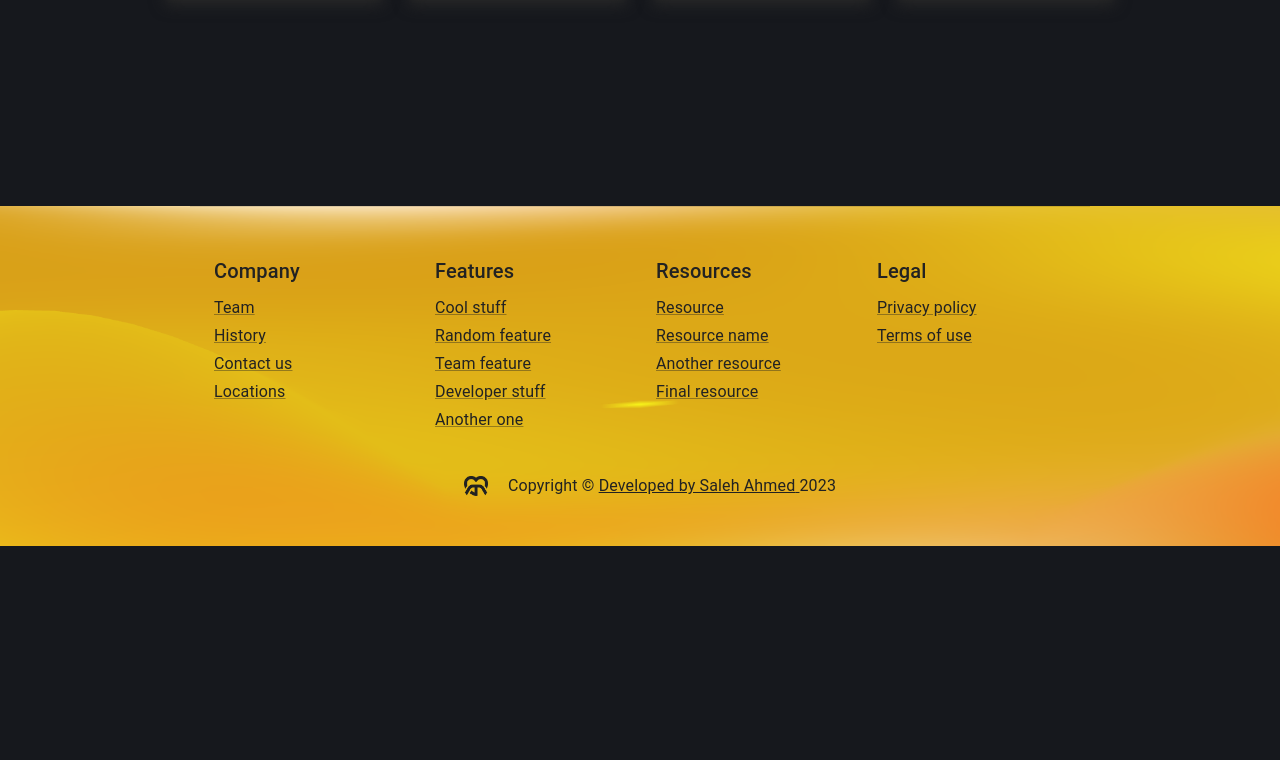
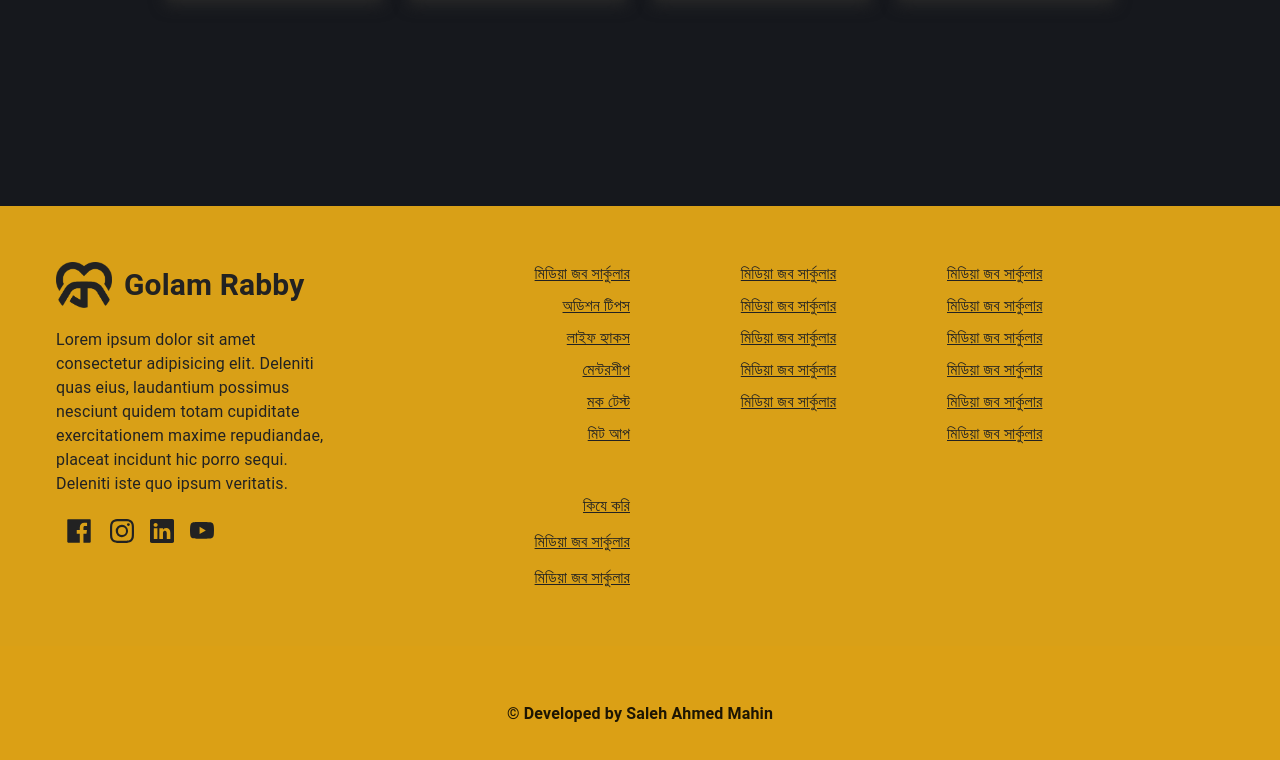
Before and after one commit to SalehAhmed19/GolamRabbi-SSOMOY_TV, a React (Vite) app: page /blogs/blog-1 in a window 1280 px wide. Shown: the part 2685-3445 px from the top of the page. Before the commit the page ends 3231 px from the top, so only its background shows below. Built offline with nearby package versions, Linux system fonts and the light colour scheme.

Commit message:
testimonials redesigned

```diff
--- a/src/Components/Isolated/BookSection.jsx
+++ b/src/Components/Isolated/BookSection.jsx
@@ -31,13 +31,13 @@ function BookSection() {
         <Swiper
           effect={"coverflow"}
           grabCursor={true}
-          centeredSlides={false}
+          centeredSlides={true}
           slidesPerView={"auto"}
           coverflowEffect={{
             rotate: 50,
             stretch: 0,
             depth: 100,
-            modifier: 1,
+            modifier: 4,
             slideShadows: true,
           }}
           // pagination={true}
--- a/src/Components/Isolated/Testimonals.jsx
+++ b/src/Components/Isolated/Testimonals.jsx
@@ -1,5 +1,7 @@
 import React from "react";
-import { Fade } from "react-reveal";
+import { Fade, Zoom } from "react-reveal";
+import { CgUserlane } from "react-icons/cg";
+import { FaQuoteRight, FaUserAlt } from "react-icons/fa";
 
 function Testimonals() {
   const data = [
@@ -26,31 +28,52 @@ function Testimonals() {
           টেস্টিমনিয়ালস
         </h1>
       </Fade>
-      <div className="flex flex-col lg:flex-row mx-auto gap-2 group">
+
+      <Zoom>
+        <div className="grid grid-cols-1 lg:grid-cols-3 gap-5">
           {data.map((d, idx) => (
+            <div key={idx} className="relative text-basic rounded-md">
               <div
-            key={idx}
-            className="bg-white/10 w-full group-hover:blur-sm hover:!blur-none group-hover:scale-[0.85] hover:!scale-100 duration-500 cursor-pointer p-8 rounded-md text-base lg:mx-5"
-          >
-            <img
-              className="rounded-full h-20 mx-auto"
-              src="https://images.unsplash.com/photo-1633332755192-727a05c4013d?ixlib=rb-4.0.3&ixid=MnwxMjA3fDB8MHxwaG90by1wYWdlfHx8fGVufDB8fHx8&auto=format&fit=crop&w=2080&q=80"
-              alt=""
-            />
-            <h4 className="uppercase text-xl font-bold text-center text-primary">
+                id="particles-js"
+                className="absolute inset-0 rounded-md"
+              ></div>
+              <div className="absolute inset-0 bg-gradient-to-br from-gray-700 to-gray-900 opacity-50 rounded-md"></div>
+              <div className="absolute inset-0 backdrop-blur-lg backdrop-filter bg-opacity-75"></div>
+              <div className="relative z-10 p-10 rounded-md">
+                <FaQuoteRight className="absolute top-6 right-2 text-[100px] opacity-5" />
+                <FaUserAlt className="mb-2 mx-auto text-3xl text-basic" />
+                <h3 className="text-xl font-bold mb-3 text-primary text-center">
                   {d.name}
-            </h4>
-            <p className="text-sm leading-7 my-3 text-basic text-basic">
-              {d.review}
-            </p>
-            {/* <button className="bg-primary py-2.5 px-8 rounded-full mx-auto block">
-              Get in Touch
-            </button> */}
+                </h3>
+                <p>{d.review}</p>
+              </div>
             </div>
           ))}
         </div>
+      </Zoom>
     </div>
   );
 }
 
 export default Testimonals;
+// {data.map((d, idx) => (
+//   <div
+//     key={idx}
+//     className="bg-white/10 w-full group-hover:blur-sm hover:!blur-none group-hover:scale-[0.85] hover:!scale-100 duration-500 cursor-pointer p-8 rounded-md text-base lg:mx-5"
+//   >
+//     <img
+//       className="rounded-full h-20 mx-auto"
+//       src="https://images.unsplash.com/photo-1633332755192-727a05c4013d?ixlib=rb-4.0.3&ixid=MnwxMjA3fDB8MHxwaG90by1wYWdlfHx8fGVufDB8fHx8&auto=format&fit=crop&w=2080&q=80"
+//       alt=""
+//     />
+//     <h4 className="uppercase text-xl font-bold text-center text-primary">
+//       {d.name}
+//     </h4>
+//     <p className="text-sm leading-7 my-3 text-basic text-basic">
+//       {d.review}
+//     </p>
+//     {/* <button className="bg-primary py-2.5 px-8 rounded-full mx-auto block">
+//       Get in Touch
+//     </button> */}
+//   </div>
+// ))}
--- a/src/Components/Shared/Footer.jsx
+++ b/src/Components/Shared/Footer.jsx
@@ -1,16 +1,3 @@
-// import React from "react";
-
-// function Footer() {
-//   return (
-//     <div className="bg-primary p-10">
-//       <p className="text-[#222] text-center font-bold">
-//         &copy; 2023. Developed by Saleh Ahmed Mahin
-//       </p>
-//     </div>
-//   );
-// }
-
-// export default Footer;
 import React from "react";
 import bg from "../../assets/footer/mesh-757.png";
 import { Grid, Link, Typography } from "@mui/material";
@@ -18,6 +5,8 @@ import { Container } from "@mui/system";
 import Fade from "react-reveal/Fade";
 import "../../Styles/Footer.css";
 import logo from "../../assets/logo/footer-logo.png";
+import { BsInstagram, BsLinkedin, BsYoutube } from "react-icons/bs";
+import { AiFillFacebook } from "react-icons/ai";
 
 const Footer = () => {
   function Copyright(props) {
@@ -67,14 +56,14 @@ const Footer = () => {
   return (
     <Fade up>
       <div
-        style={{
-          background: `url(${bg})`,
-          backgroundSize: "cover",
-          backgroundRepeat: "no-repeat",
-        }}
-        className="bg-footer relative w-full"
+        // style={{
+        //   background: `url(${bg})`,
+        //   backgroundSize: "cover",
+        //   backgroundRepeat: "no-repeat",
+        // }}
+        className=" text-[#222222] bg-[#D9A017] relative w-full lg:px-14 px-5 py-14 grid grid-cols-2 lg:grid-cols-4 gap-5"
       >
-        <Container
+        {/* <Container
           maxWidth="md"
           component="footer"
           sx={{
@@ -106,8 +95,119 @@ const Footer = () => {
             ))}
           </Grid>
           <Copyright sx={{ mt: 5, color: "#fff" }} />
-        </Container>
+        </Container> */}
         {/* End footer */}
+        <div>
+          <div className="flex items-center">
+            <img className="w-14 mr-3" src={logo} alt="" />
+            <h2 className="font-bold text-3xl">Golam Rabby</h2>
+          </div>
+          <p className="my-5">
+            Lorem ipsum dolor sit amet consectetur adipisicing elit. Deleniti
+            quas eius, laudantium possimus nesciunt quidem totam cupiditate
+            exercitationem maxime repudiandae, placeat incidunt hic porro sequi.
+            Deleniti iste quo ipsum veritatis.
+          </p>
+          <div className="flex items-center text-[#222] text-2xl">
+            <a
+              target="_blank"
+              href="https://www.facebook.com/golam.rabby.739326"
+              className="px-2 cursor-pointer duration-500 text-3xl"
+            >
+              <AiFillFacebook />
+            </a>
+            <a
+              href="https://www.instagram.com/golam.rabby.739326"
+              target="_blank"
+              className="px-2 cursor-pointer duration-500"
+            >
+              <BsInstagram />
+            </a>
+            <a
+              href="https://www.linkedin.com/in/golam-rabby/"
+              target="_blank"
+              className="px-2 cursor-pointer duration-500"
+            >
+              <BsLinkedin />
+            </a>
+            <div className="px-2 cursor-pointer duration-500">
+              <BsYoutube />
+            </div>
+          </div>
+        </div>
+        <div className="flex flex-col lg:items-end gap-2">
+          <a className="underline" href="#">
+            মিডিয়া জব সার্কুলার
+          </a>
+          <a className="underline" href="#">
+            অডিশন টিপস
+          </a>
+          <a className="underline" href="#">
+            লাইফ হ্যাকস
+          </a>
+          <a className="underline" href="#">
+            মেন্টরশীপ
+          </a>
+          <a className="underline" href="#">
+            মক টেস্ট
+          </a>
+          <a className="underline" href="#">
+            মিট আপ
+          </a>
+          <div className="flex flex-col lg:items-end gap-3 mt-10">
+            <a className="underline" href="#">
+              কিযে করি
+            </a>
+            <a className="underline" href="#">
+              মিডিয়া জব সার্কুলার
+            </a>
+            <a className="underline" href="#">
+              মিডিয়া জব সার্কুলার
+            </a>
+          </div>
+        </div>
+        <div className="flex flex-col lg:items-center gap-2">
+          <a className="underline" href="#">
+            মিডিয়া জব সার্কুলার
+          </a>
+          <a className="underline" href="#">
+            মিডিয়া জব সার্কুলার
+          </a>
+          <a className="underline" href="#">
+            মিডিয়া জব সার্কুলার
+          </a>
+          <a className="underline" href="#">
+            মিডিয়া জব সার্কুলার
+          </a>
+          <a className="underline" href="#">
+            মিডিয়া জব সার্কুলার
+          </a>
+        </div>
+        <div className="flex flex-col lg:items-start gap-2">
+          <a className="underline" href="#">
+            মিডিয়া জব সার্কুলার
+          </a>
+          <a className="underline" href="#">
+            মিডিয়া জব সার্কুলার
+          </a>
+          <a className="underline" href="#">
+            মিডিয়া জব সার্কুলার
+          </a>
+          <a className="underline" href="#">
+            মিডিয়া জব সার্কুলার
+          </a>
+          <a className="underline" href="#">
+            মিডিয়া জব সার্কুলার
+          </a>
+          <a className="underline" href="#">
+            মিডিয়া জব সার্কুলার
+          </a>
+        </div>
+      </div>
+      <div className="py-14 bg-[#dba015]">
+        <p className="text-center font-bold">
+          &copy; Developed by Saleh Ahmed Mahin
+        </p>
       </div>
     </Fade>
   );
--- a/src/Styles/BookSection.css
+++ b/src/Styles/BookSection.css
@@ -24,7 +24,7 @@ body {
   background-position: center;
   background-size: cover;
   width: 300px;
-  height: 300px;
+  /* height: 300px; */
 }
 
 .swiper-slide img {
```
Also changed, not shown: src/Styles/Footer.css. Lines whose indentation alone changed are shown as unchanged.
